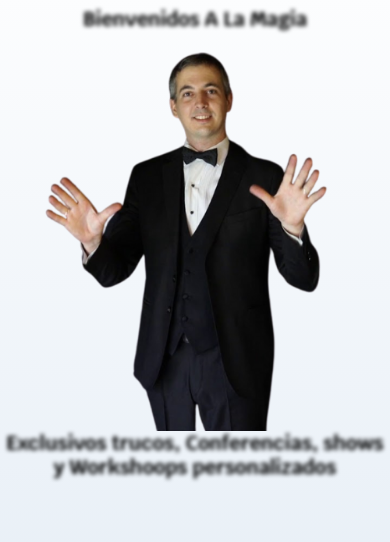
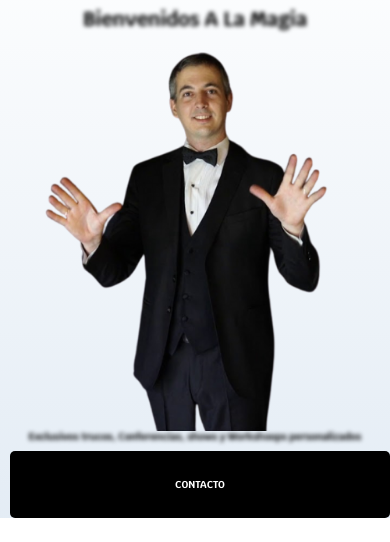
Before and after one commit to dhdiego/IgnacioLopezMagia, a plain HTML site: page index.html in a window 390 px wide. Shown: the part 89-631 px from the top of the page. Drawn offline with nearby package versions, Linux system fonts and the light colour scheme.

Commit message:
boton contacto ok

```diff
--- a/css/styles.css
+++ b/css/styles.css
@@ -561,7 +561,7 @@ footer {
   }
 
   h2 {
-    font-size: 20px;
+    font-size: 10px;
   }
 
   .video {
@@ -578,14 +578,20 @@ footer {
   .botonContacto {
 
     font-size: 10px;
-    /* display: flex; */
-    /* flex-wrap: wrap;
-    justify-content: center;
-    align-items: center;
-    padding: 5px;
-    margin: 50px; */
+display: flex;
+
+       align-items: center;
+       justify-content: center;
+    margin: 0 auto;
   }
+  .botonContacto {
 
+   display: flex;
+   justify-content: center;
+   align-items: center;
+ margin: 0 auto;
+ margin-left: 10px;
+  }
 
   .textoBio {
 
```
